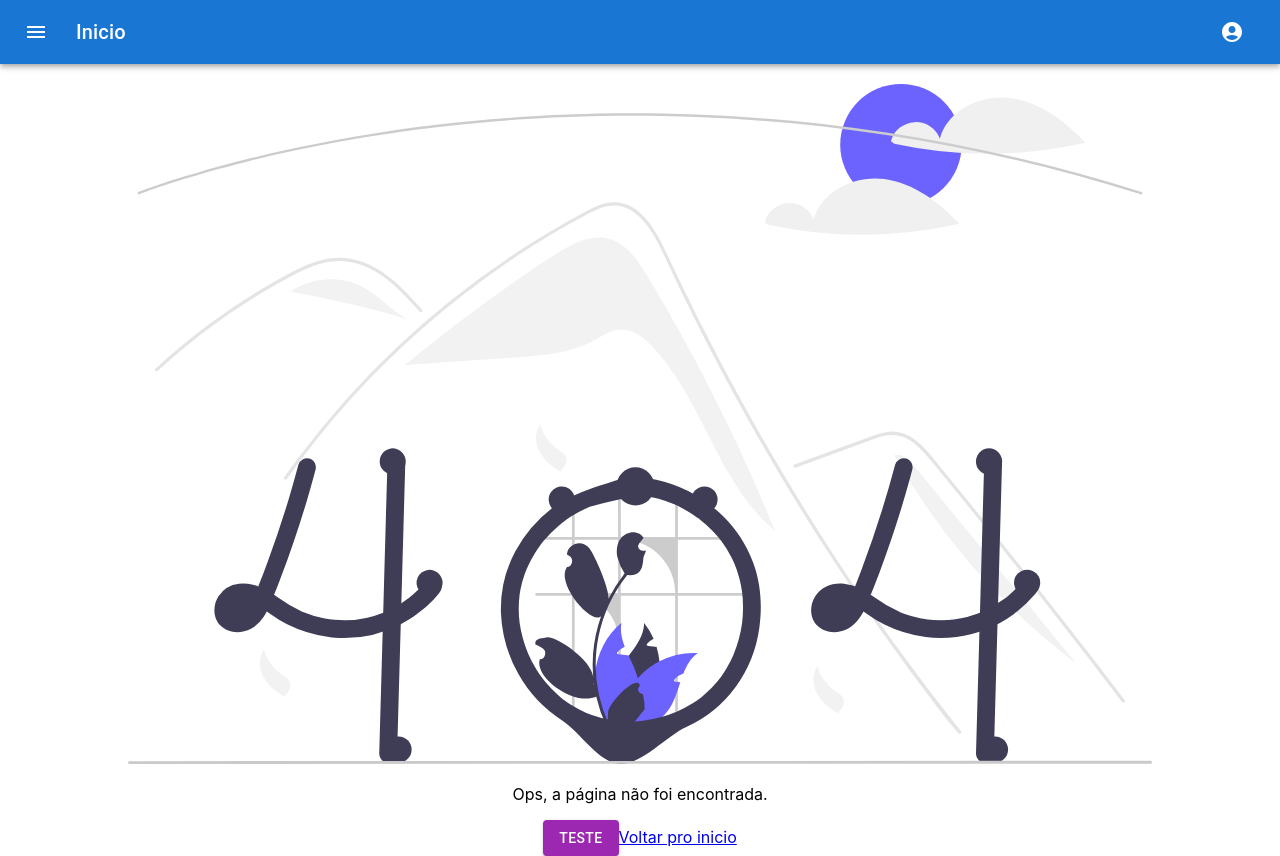
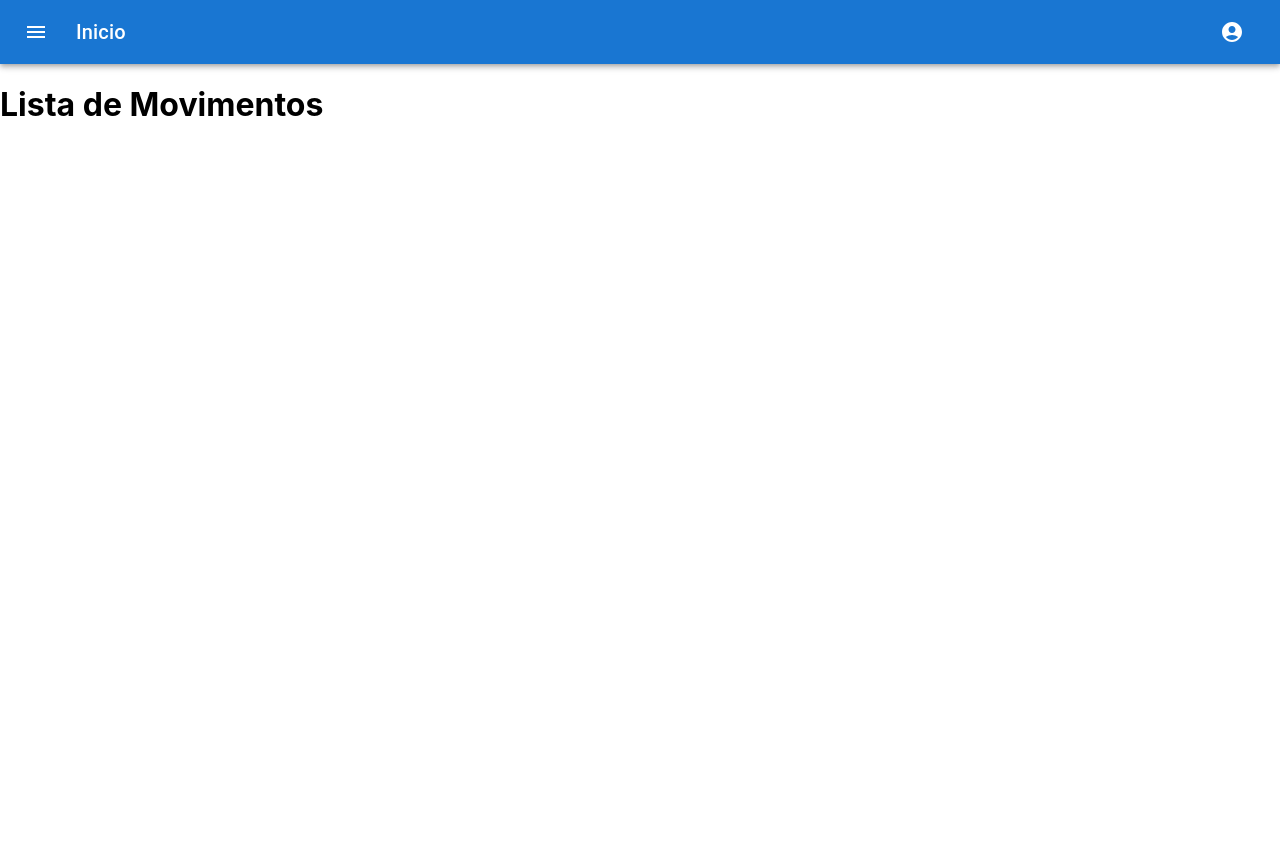
Before and after one commit to iwtrainingbr/app-front-10, a React (Create React App) app: page /movimentacoes in a window 1280 px wide. After the commit the page ends 800 px from the top, so only its background shows below. Built offline with nearby package versions, Linux system fonts and the light colour scheme.

Commit message:
Adição da tela de listagem de movimentação

```diff
--- a/src/App.js
+++ b/src/App.js
@@ -15,6 +15,7 @@ import Daniel from "./pages/Daniel";
 import Hitalo from "./pages/Hitalo";
 import Thiago from"./pages/Thiago";
 import Alessandro from "./pages/Alessandro";
+import ListMovements from "./pages/Movements/ListMovements";
 
 
 import "bootstrap";
@@ -39,6 +40,7 @@ export default function App() {
         <Route path="/daniel" element={<Daniel/>}/>
         <Route path="/thiago" element={<Thiago/>}/>
         <Route path="/alessandro" element={<Alessandro/>}/>
+        <Route path="/movimentacoes" element={<ListMovements/>}/>
 
 
         <Route path="/" element={<Home/>}/>
--- /dev/null
+++ b/src/pages/Movements/ListMovements/index.js
@@ -0,0 +1,9 @@
+export default function ListMovements () {
+
+    return (
+    <div>
+        <h1>Lista de Movimentos</h1>
+    </div>
+    )
+
+}
```
